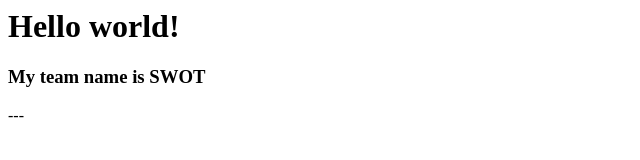
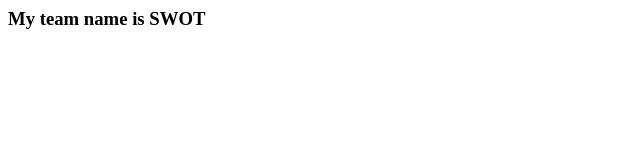
Before and after one commit to tigerscave/kirirom-code-review-dojo, a plain HTML site: page hello-world/index.html in a window 1280 px wide. Shown: the whole page, without its empty margins (0-640 px from the left). Drawn offline with Linux system fonts and the light colour scheme.

Commit message:
team name

```diff
--- a/hello-world/index.html
+++ b/hello-world/index.html
@@ -4,8 +4,6 @@
     <title>hello world</title>
   </head>
   <body>
-    <h1>Hello world!</h1>
     <h3>My team name is SWOT</h3>
-    <p>---</p>
   </body>
 </html>
```
